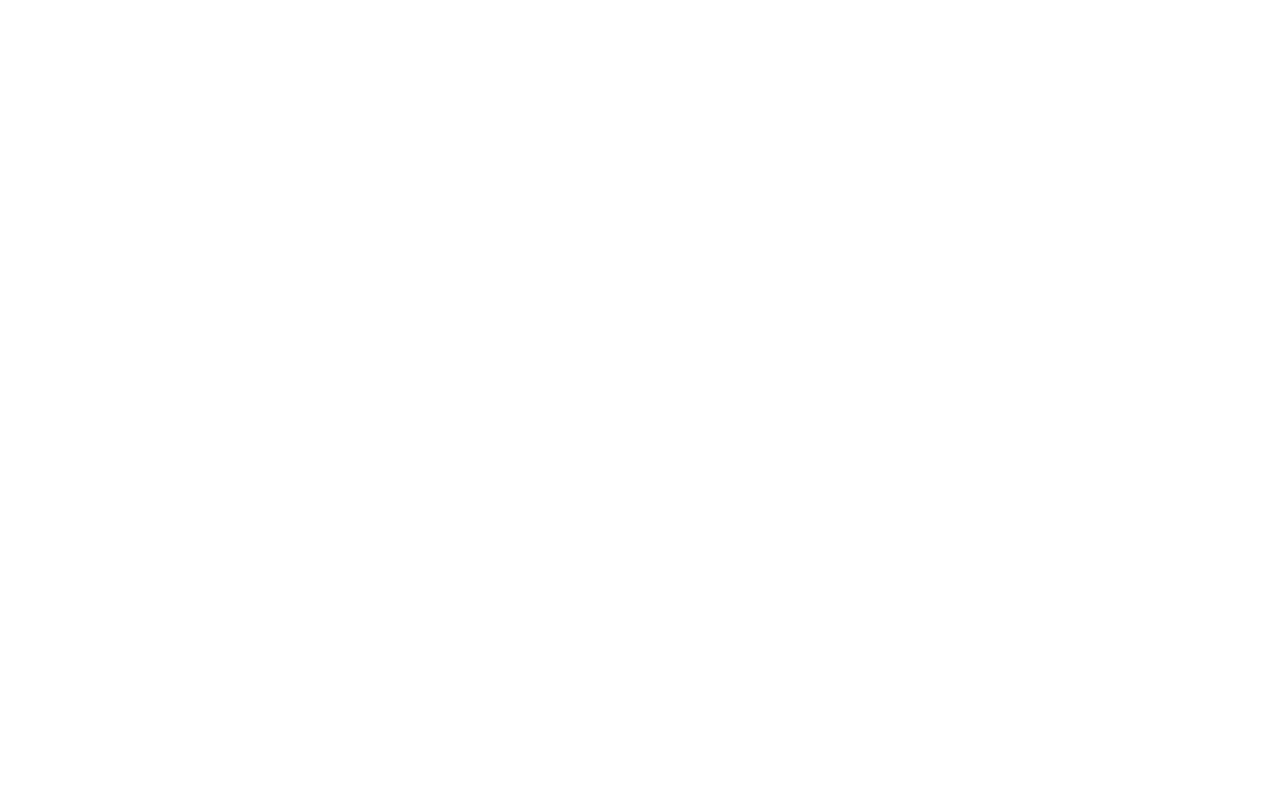
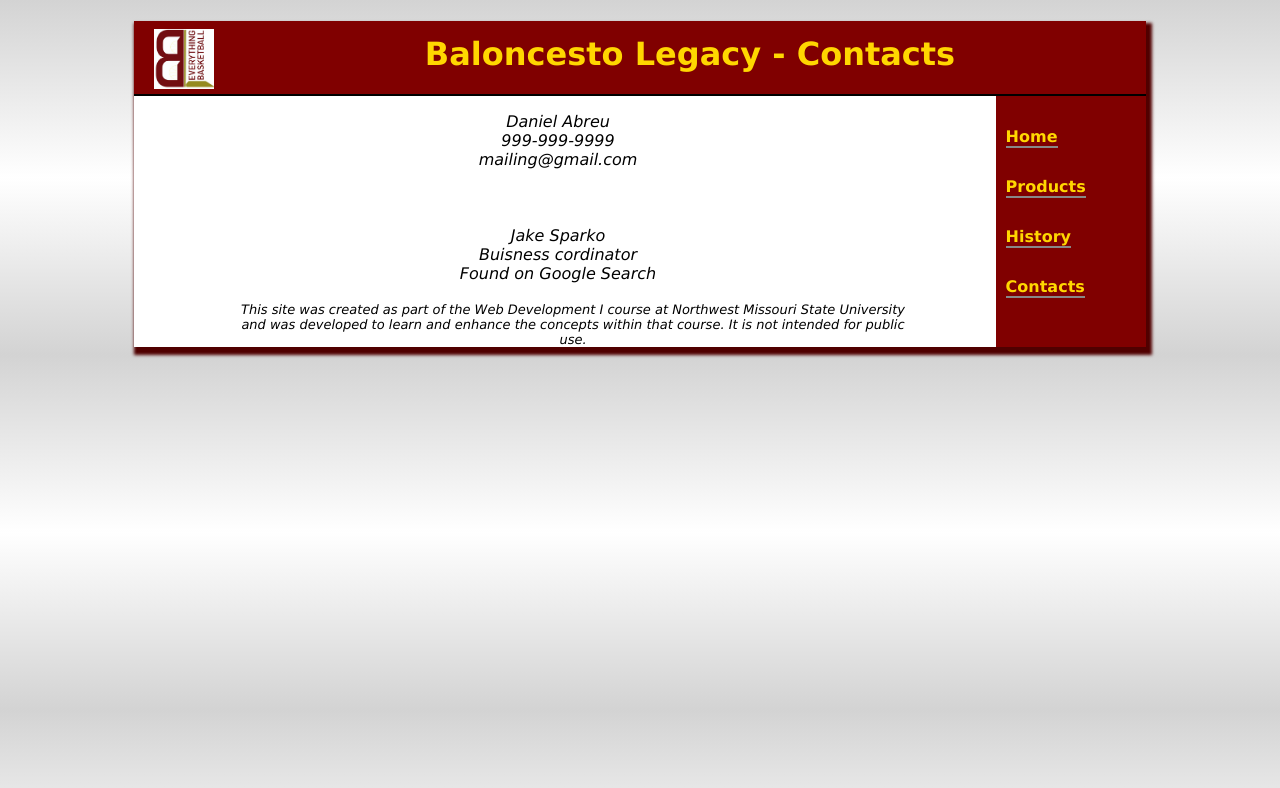
Before and after one commit to 44144-Sp22/web-project-danielabreu2435, a plain HTML site: page contacts.html in a window 1280 px wide. Drawn offline with Linux system fonts and the light colour scheme.

Commit message:
Finished Project

```diff
--- a/contacts.html
+++ b/contacts.html
@@ -0,0 +1,36 @@
+<!DOCTYPE html>
+<html lang="en">
+<head>
+  <title>Baloncesto Legacy Contacts</title>
+  <link rel="stylesheet" href="style.css">
+</head>
+<body>
+  <div id="wrapper">
+  <header>
+    <img src="Logo.jpg" id="leftlogo"><h1>Baloncesto Legacy - Contacts</h1>
+  </header>
+  <nav>
+    <ul>
+      <li><a href="index.html">Home</a></li>
+      <li><a href="products.html">Products</a></li>
+      <li><a href="history.html">History</a></li>
+      <li><a href="contacts.html">Contacts</a></li>
+    </ul>
+  </nav>
+
+  <main>
+    <div id="contacts">
+    Daniel Abreu<br>
+    <a class="mobile" href="tel:999-999-9999">999-999-9999<br></a>
+    <a class="email" href="mailing@gmail.com">mailing@gmail.com</a><br><br><br><br>
+    Jake Sparko<br>
+    Buisness cordinator<br>
+    <a href="https://www.google.com/">Found on Google Search</a><br><br>
+    </div>
+
+    <footer> This site was created as part of the Web Development I course at Northwest Missouri State University and was developed to learn and enhance the concepts within that course.  It is not intended for public use.
+    </footer>
+  </main>
+</div id="wrapper">
+</body>
+</html>
--- a/style.css
+++ b/style.css
@@ -93,10 +93,29 @@ main li{
 	  padding-bottom: 10px;
 	  margin: 15px;
 	  text-align: center;
-    background-color: #888888;
+    background-color: #999999;
   }
   #producttext {
     float: right;
-    padding: 10px;
-    line-height: 100px;
+    padding: 10%;
+    line-height: 220%;
   }
+
+  #contacts {
+    font-style: italic;
+    text-align: center;
+    margin-left: auto;
+    margin-right: auto;
+  }
+main a {
+  text-decoration: none;
+  color: inherit;
+  line-height: 2%;
+}
+
+@media only screen and (max-width: 1024px) {
+  #wrapper {width:auto; min-width: 0; margin: 0; box-shadow: none;}
+  main ul {margin:0; background-color: none; width: auto;}
+  "Shoes.jpg" "Jersey.Jpg" {width: auto; height: auto;}
+  footer {margin: 0;}
+}
```
Also changed, not shown: history.html (+42 -0 lines), products.html (+3 -2 lines).
